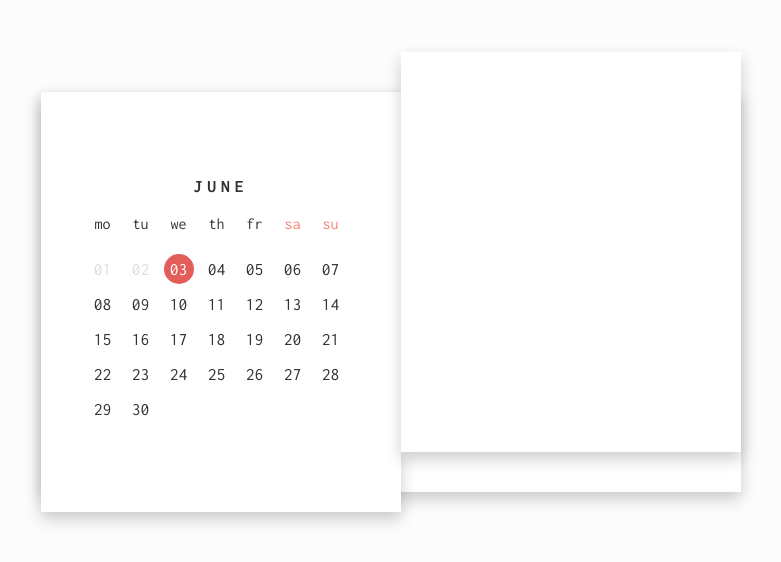
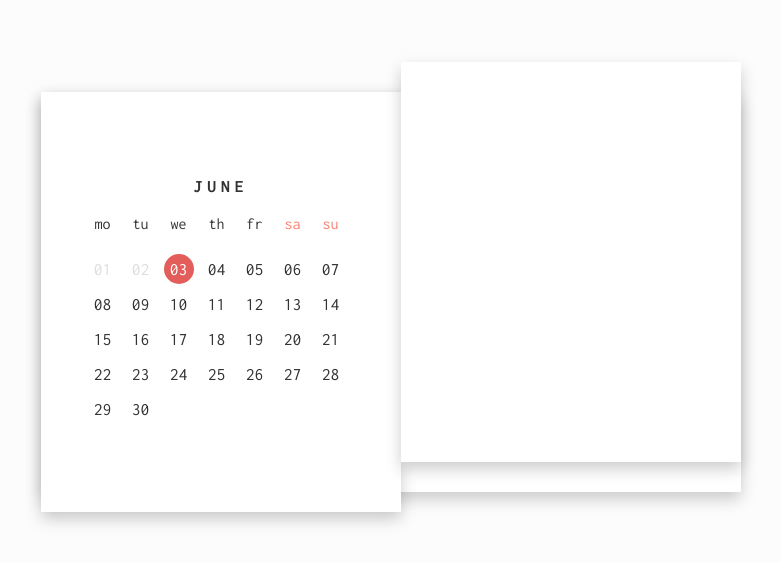
Before and after one commit to AkiraLaine/calendar-memo, a Vue app: page / in a window 1280 px wide. Shown: the part 108-670 px from the top of the page, without its empty margins (249-1030 px from the left). Built offline with nearby package versions, Linux system fonts and the light colour scheme.

Commit message:
minor changes

```diff
--- a/src/components/CalendarMemo/Memo.vue
+++ b/src/components/CalendarMemo/Memo.vue
@@ -28,12 +28,13 @@ export default {
   height: 480px;
   background-color: #E35D5B;
   position: absolute;
-  top: -40px;
+  top: -30px;
   right: 0;
   display: flex;
   flex-direction: column;
   align-items: center;
   justify-content: center;
+  box-shadow: 5px 10px 20px rgba(277,93,91,0.3)
 }
 .date-container {
   text-align: center;
```
